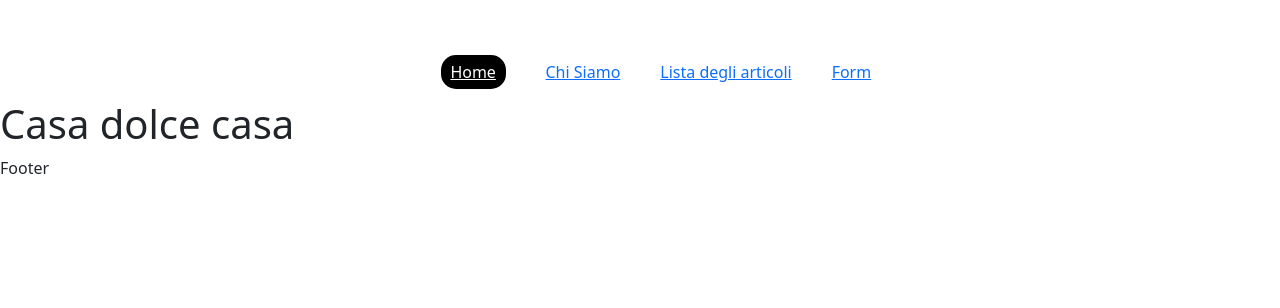
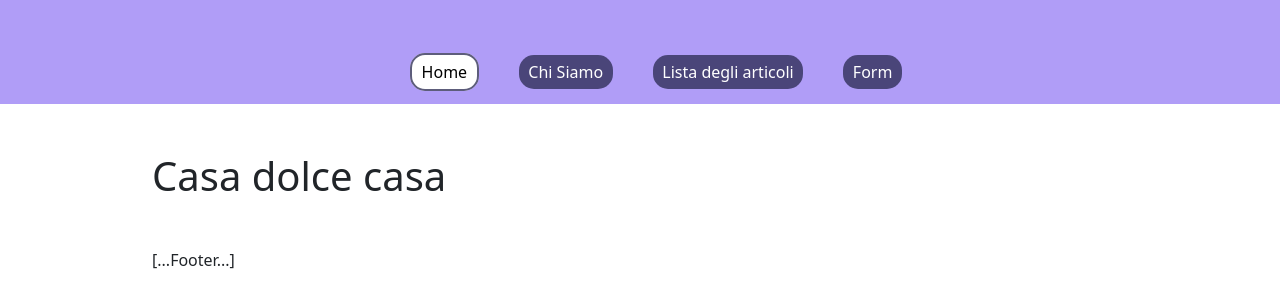
Before and after one commit to AndreaRaga56/react-router, a React (Vite) app: page / in a window 1280 px wide. Shown: the top 308 px of the page. Built offline with nearby package versions, Linux system fonts and the light colour scheme.

Commit message:
Feat single page, indietro, style navbar

```diff
--- a/src/components/AppCard.jsx
+++ b/src/components/AppCard.jsx
@@ -4,14 +4,6 @@ import { useNavigate } from "react-router-dom"
 function AppCard({ cardPost, del }) {
     let apiUrl = "http://localhost:3333"
     const navigate = useNavigate()
-
-
-    let newArray = []
-    if (cardPost.tags != false) {
-        newArray = cardPost.tags.map((curTag, i) => {
-            return <span key={i} >#{curTag} </span>
-        })
-    }
 
     return (
         <div className="post-card col">
@@ -21,7 +13,10 @@ function AppCard({ cardPost, del }) {
             <div className="card-inside">
                 <h4>{cardPost.title}</h4>
                 <p>{cardPost.content}</p>
-                <p className="tag">{cardPost.tags && newArray}</p>
+                <p className="tag">
+                {cardPost.tags.map((curTag, i) => {
+                    return <span key={i} >#{curTag} </span>})}
+                </p>
             </div>
             <div className="card-btns">
                 <button onClick={() => navigate(`/Posts/${cardPost.id}`)} className="btn btn-success">Dettagli post</button>
--- a/src/components/AppLayout.jsx
+++ b/src/components/AppLayout.jsx
@@ -8,8 +8,8 @@ function AppLayout (){
 
         <Outlet/>
 
-        <footer>
-            Footer
+        <footer className="container mt-5">
+            [...Footer...]
         </footer>
         </>
     )
--- a/src/components/MainNav.jsx
+++ b/src/components/MainNav.jsx
@@ -25,7 +25,7 @@ function MainNav(){
     const print = menuDiNav.map((curElem) => {
         return (
             <li key={curElem.title}>
-                <NavLink to={curElem.path}>{curElem.title}</NavLink>
+                <NavLink  className="navlink" to={curElem.path}>{curElem.title}</NavLink>
             </li>
         )
     })
--- a/src/index.css
+++ b/src/index.css
@@ -27,8 +27,6 @@
     padding: 10px;
 }
 
-
-
 .tag{
     font-style: italic;
     font-size: 14px;
@@ -36,19 +34,38 @@
     margin-bottom: 5px;
 }
 
+.single-page-img img{
+    max-width: 100%;
+}
+
+nav{
+    background-color: rgba(157, 133, 246, 0.801);
+}
+
+
 nav ul{
     display: flex;
     gap: 40px;
     justify-content: center;
     list-style: none;
-    margin-top: 60px;
+    padding-top: 60px;
+    padding-bottom: 20px;
 }
 
-nav .active{
-    background-color: black;
+nav ul li .active{
+    background-color: rgb(255, 255, 255);
+    border-radius: 15px;
+    border: 2.5px solid rgba(43, 43, 82, 0.762);
+    padding: 0.4rem 0.6rem;
+    color: black;
+}
+
+li .navlink{
+    text-decoration: none;
+    color: white;
+    background-color: rgba(43, 43, 82, 0.762);
     border-radius: 15px;
     padding: 0.4rem 0.6rem;
-    color: white;
 }
 
 .card-btns{
--- a/src/pages/ChiSiamo.jsx
+++ b/src/pages/ChiSiamo.jsx
@@ -1,8 +1,8 @@
-function ChiSiamo(){
-    return(
-        <>
-        <h1>Chi siamo???????</h1>
-        </>
+function ChiSiamo() {
+    return (
+        <div className="container mt-5">
+            <h1>Chi siamo???????</h1>
+        </div>
     )
 }
 
--- a/src/pages/Form.jsx
+++ b/src/pages/Form.jsx
@@ -1,9 +1,11 @@
 // /* eslint-disable react-hooks/exhaustive-deps */
 import { useState, useEffect } from "react";
+import { useNavigate } from "react-router-dom"
 import axios from 'axios';
 
 function ListaPostConForm() {
 
+  const navigate = useNavigate()
   let protoPost = {
     title: "",
     image: "",
@@ -12,23 +14,14 @@ function ListaPostConForm() {
     // pubblicato: false
   }
 
-  let [listaPosts, setListaPosts] = useState([])
   let [listaTags, setListaTags] = useState([])
   let [post, setPost] = useState("")
   let apiUrl = "http://localhost:3333"
 
   useEffect(() => {
     console.log("partito")
-    getPosts();
     getTags();
   }, []);
-
-  const getPosts = () => {
-    axios.get(`${apiUrl}/posts`).then((resp) => {
-      setListaPosts(resp.data.blogPosts);
-      setPost(protoPost);
-    });
-  };
 
   const getTags = () => {
     axios.get(`${apiUrl}/posts`).then((resp) => {
@@ -48,8 +41,10 @@ function ListaPostConForm() {
 
   const handleSubmit = (event) => {
     event.preventDefault()
-    axios.post(`${apiUrl}/posts`, post).then(() => {
-      getPosts();
+    axios.post(`${apiUrl}/posts`, post).then((resp) => {
+      setPost(protoPost);
+      console.log(resp.data)
+      navigate(`/Posts/${resp.data.id}`)
     })
   }
 
--- a/src/pages/HomePage.jsx
+++ b/src/pages/HomePage.jsx
@@ -1,6 +1,8 @@
-function HomePage(){
-    return(
-        <h1>Casa dolce casa</h1>
+function HomePage() {
+    return (
+        <div className="container mt-5">
+            <h1>Casa dolce casa</h1>
+        </div>
     )
 }
 
--- a/src/pages/Posts.jsx
+++ b/src/pages/Posts.jsx
@@ -62,8 +62,8 @@ function Posts() {
       </div>)
     } else if (curPost.tags.includes(tagFiltro)) {
       return (<div key={curPost.id} id={curPost.id} className="d-flex align-items-start mt-5 gap-1">
-          <AppCard cardPost={curPost} del={() => removePost(curPost.id)} />
-        </div>)
+        <AppCard cardPost={curPost} del={() => removePost(curPost.id)} />
+      </div>)
     } else {
       return (false)
     }
--- a/src/pages/SinglePage.jsx
+++ b/src/pages/SinglePage.jsx
@@ -8,37 +8,36 @@ function SinglePage() {
     const { id } = useParams()
     const navigate = useNavigate()
     const apiUrl = "http://localhost:3333"
-    let [curElem, setCurElem] = useState("")
+    let [curElem, setCurElem] = useState(null)
+
 
     useEffect(() => {
-        getCurElem()
-    }, [])
-
-    const getCurElem = () => {
+        console.log("partito")
         axios.get(`${apiUrl}/posts/${id}`).then((resp) => {
             setCurElem(resp.data)
         });
-    };
-
-
+    }, [id])
 
     return (
         <>
+        {curElem && (
             <div className="container">
-                <button className="btn btn-primary" onClick={() => navigate(-1)}>Indietro</button>
+                <button className="btn btn-primary mt-2" onClick={() => navigate(-1)}>Indietro</button>
 
-                <h1>POST ID: {id}</h1>
-                <h2>{curElem.title}</h2>
-                <div>{`${apiUrl}/${curElem.image}`}</div>
+                <h1 className="mt-4"> POST ID: {id}</h1>
+                <h2 className="mt-2">{curElem.title}</h2>
                 {curElem.image.startsWith("http") ?
-                    <div>
+                    <div className="mt-2 col-7 single-page-img">
                         <img src={`${curElem.image}`} alt="" />
                     </div>
-                    : <div>
+                    : <div className="mt-2 col-7 single-page-img">
                         <img src={`${apiUrl}/${curElem.image}`} alt="" />
                     </div>
                 }
-            </div>
+                <p className="mt-4">{curElem.content}</p>
+                {curElem.tags.map((curTag, i) => {
+                    return <span key={i} >#{curTag} </span>})}
+            </div>)}
         </>
     )
 }
```
